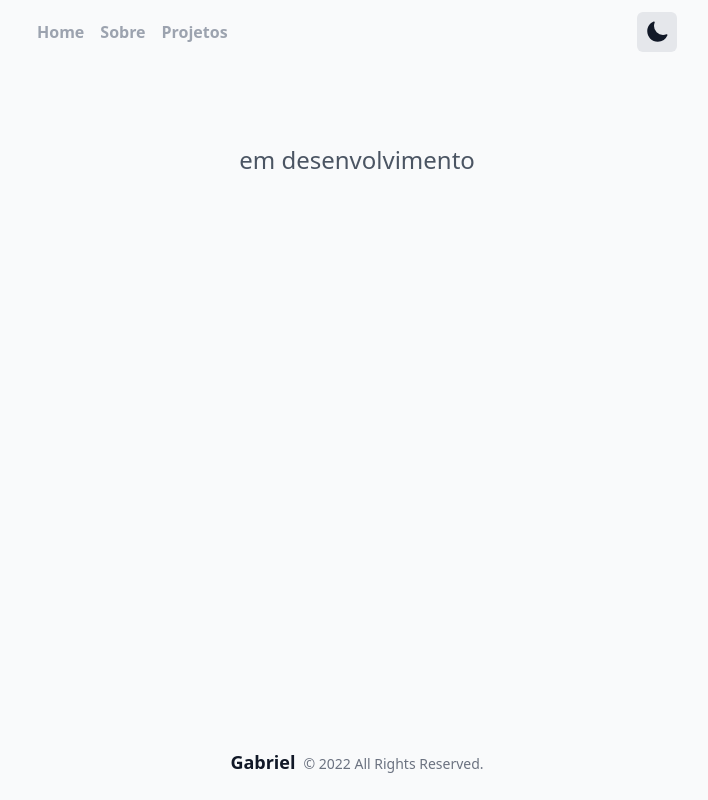
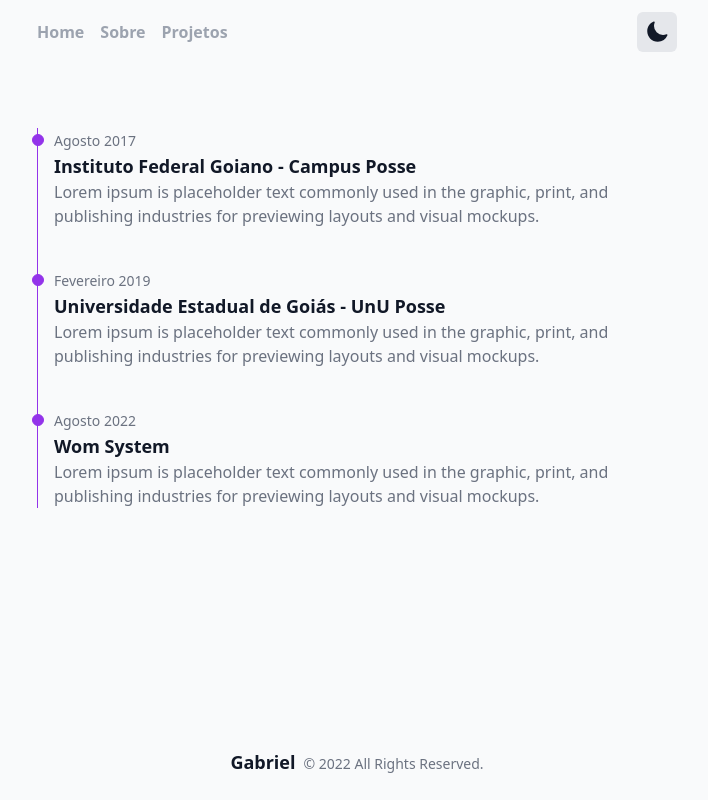
Before and after one commit to Gablier-R/Next-Portifolio, a Next.js app: page /about in a window 1280 px wide. Shown: the whole page, without its empty margins (283-991 px from the left). Built offline with nearby package versions, Linux system fonts and the light colour scheme.

Commit message:
Ajusttando, about e modal

```diff
--- a/components/Modal.js
+++ b/components/Modal.js
@@ -1,6 +1,8 @@
 import { useState } from "react"
 import emailjs from '@emailjs/browser'
 import Button from "./Button"
+
+import { FontAwesomeIcon } from "@fortawesome/react-fontawesome";
 
 const Modal = ({ id='modal',onClose = () => {} }) => {
 
@@ -31,6 +33,7 @@ const Modal = ({ id='modal',onClose = () => {} }) => {
         setEmail('')
         setMessage('')
 
+
     }, (err) => {
         console.log("Erro:",err)
     })
@@ -42,36 +45,45 @@ return(
 
         <div id={id} onClick={handleOutsideClick} className="fixed inset-0 bg-black bg-opacity-50 backdrop-blur-md flex justify-center items-center flex-col ">
         <div className=" bg-black dark:bg-gray-50 justify-center items-center p-10 flex flex-col rounded-md">
-        <h3 className="text-4xl my-3 text-gray-400 text-center">Contato</h3>
+        <h3 className="text-4xl my-3  text-white dark:text-gray-900 text-center">Contato</h3>
         <section className="mt-16 ">
 
-            <form className=' w-80 flex flex-col space-y-12 text-gray-400 bg-transparent font-semibold' onSubmit={sendEmail}>
-                <input
-                    className="py-1 outline-none bg-transparent border-gray-600 border-b-2 focus:border-purple-600 duration-300 focus:outline-none"
+            <form className=' w-80 flex flex-col space-y-12 text-white dark:text-gray-900 bg-transparent font-semibold' onSubmit={sendEmail}>
+
+            <div class="relative z-0">
+                    <input id="floating_standard" class="block py-2.5 px-0 w-full text-sm bg-transparent border-0 border-b-2 border-gray-400 appearance-none dark:border-gray-600 dark:focus:border-purple-600 focus:outline-none focus:ring-0 focus:border-purple-600 peer"
                     type="text"
-                    placeholder="seu nome"
+                    placeholder=" "
                     onChange={(e) => setName(e.target.value)}
                     value={name}
-                />
-                <input
-                    className="py-1 outline-none bg-transparent border-gray-600  border-b-2 focus:border-purple-600 duration-300 focus:outline-none"
+                    />
+                    <label for="floating_standard" class="absolute text-sm  duration-300 transform -translate-y-6 scale-75 top-3 -z-10 origin-[0] peer-focus:left-0 peer-focus:text-purple-600 peer-focus:dark:text-purple-600 peer-placeholder-shown:scale-100 peer-placeholder-shown:translate-y-0 peer-focus:scale-75 peer-focus:-translate-y-6">Nome</label>
+                </div>
+
+                <div class="relative z-0">
+                    <input id="floating_standard" class="block py-2.5 px-0 w-full text-sm bg-transparent border-0 border-b-2 border-gray-400 appearance-none dark:border-gray-600 dark:focus:border-purple-600 focus:outline-none focus:ring-0 focus:border-purple-600 peer"
                     type="text"
-                    placeholder="seu email"
+                    placeholder=" "
                     onChange={(e) => setEmail(e.target.value)}
                     value={email}
-                />
-                <textarea
-                    className=" outline-none bg-transparent border-gray-600  border-b-2 focus:border-purple-600 duration-300 focus:outline-none "
-                    placeholder="sua mensagem..."
+                    />
+                    <label for="floating_standard" class="absolute text-sm duration-300 transform -translate-y-6 scale-75 top-3 -z-10 origin-[0] peer-focus:left-0 peer-focus:text-purple-600 peer-focus:dark:text-purple-600 peer-placeholder-shown:scale-100 peer-placeholder-shown:translate-y-0 peer-focus:scale-75 peer-focus:-translate-y-6">Email</label>
+                </div>
+
+                <div class="relative z-0">
+                    <input id="floating_standard" class="block py-2.5 px-0 w-full text-sm bg-transparent border-0 border-b-2 border-gray-400 appearance-none dark:border-gray-600 dark:focus:border-purple-600 focus:outline-none focus:ring-0 focus:border-purple-600 peer"
+                    type="text"
+                    placeholder=" "
                     onChange={(e) => setMessage(e.target.value)}
                     value={message}
-                />
+                    />
+                    <label for="floating_standard" class="absolute text-sm duration-300 transform -translate-y-6 scale-75 top-3 -z-10 origin-[0] peer-focus:left-0 peer-focus:text-purple-600 peer-focus:dark:text-purple-600 peer-placeholder-shown:scale-100 peer-placeholder-shown:translate-y-0 peer-focus:scale-75 peer-focus:-translate-y-6">Mensagem</label>
+                </div>
 
-                <Button className="bg-purple-600  text-white m-48 w-32 px-8 grid grid-cols-2 " type="submit" value="Enviar">
+
+
+                <Button className="bg-purple-600  text-white m-52 w-28 px-8 grid grid-cols-2  text-md" type="submit" value="Enviar">
                 Enviar
-                <svg className=" w-14 h-4 m-1.5 " xmlns="http://www.w3.org/2000/svg" viewBox="0 0 24 24" fill="currentColor">
-                <path d="M3.478 2.405a.75.75 0 00-.926.94l2.432 7.905H13.5a.75.75 0 010 1.5H4.984l-2.432 7.905a.75.75 0
-                00.926.94 60.519 60.519 0 0018.445-8.986.75.75 0 000-1.218A60.517 60.517 0 003.478 2.405z" /></svg>
                 </Button>
 
             </form>
--- /dev/null
+++ b/components/Sobre.js
@@ -0,0 +1,37 @@
+import React from "react";
+
+function Sobre () {
+    return (
+
+        <ol class="relative border-l border-purple-600">
+            <li class="mb-10 ml-4">
+                <div class="absolute w-3 h-3 bg-purple-600 rounded-full mt-1.5 -left-1.5 border border-purple-600 "></div>
+                <time class="mb-1 text-sm font-normal leading-none text-gray-500">Agosto 2017</time>
+                <h3 class="text-lg font-bold text-gray-900 dark:text-gray-200">Instituto Federal Goiano - Campus Posse</h3>
+                <p class="text-base font-normal text-gray-500">
+                Lorem ipsum is placeholder text commonly used in the graphic, print, and publishing industries for previewing layouts and visual mockups.
+                </p>
+            </li>
+            <li class="mb-10 ml-4">
+                <div class="absolute w-3 h-3 bg-purple-600 rounded-full mt-1.5 -left-1.5 border border-purple-600"></div>
+                <time class="mb-1 text-sm font-normal leading-none text-gray-500">Fevereiro 2019</time>
+                <h3 class="text-lg font-bold text-gray-900 dark:text-gray-200">Universidade Estadual de Goiás - UnU Posse</h3>
+                <p class="text-base font-normal text-gray-500">
+                Lorem ipsum is placeholder text commonly used in the graphic, print, and publishing industries for previewing layouts and visual mockups.
+                </p>
+            </li>
+            <li class="mb-10 ml-4">
+                <div class="absolute w-3 h-3 bg-purple-600 rounded-full mt-1.5 -left-1.5 border border-purple-600"></div>
+                <time class="mb-1 text-sm font-normal leading-none text-gray-500">Agosto 2022</time>
+                <h3 class="text-lg font-bold text-gray-900 dark:text-gray-200">Wom System</h3>
+                <p class="text-base font-normal text-gray-500">
+                Lorem ipsum is placeholder text commonly used in the graphic, print, and publishing industries for previewing layouts and visual mockups.
+                </p>
+            </li>
+        </ol>
+
+
+    )
+}
+
+export default Sobre
--- a/package.json
+++ b/package.json
@@ -14,6 +14,11 @@
   },
   "dependencies": {
     "@emailjs/browser": "^3.7.0",
+    "@fortawesome/fontawesome-svg-core": "^6.2.0",
+    "@fortawesome/free-brands-svg-icons": "^6.2.0",
+    "@fortawesome/free-regular-svg-icons": "^6.2.0",
+    "@fortawesome/free-solid-svg-icons": "^6.2.0",
+    "@fortawesome/react-fontawesome": "^0.2.0",
     "next": "12.3.1",
     "next-themes": "^0.2.1",
     "react": "18.2.0",
--- a/pages/about.js
+++ b/pages/about.js
@@ -1,9 +1,9 @@
-
+import Sobre from "../components/Sobre"
 
 const About = () => {
     return(
         <section className="mt-16">
-            <div className="text-center text-gray-600 front-semibold mt-20 text-2xl">em desenvolvimento</div>
+            <Sobre/>
         </section>
 
     )
--- a/sections/Hero.js
+++ b/sections/Hero.js
@@ -15,7 +15,6 @@ const Hero = () => {
             <span className="dark:text-purple-600"> Gabriel</span>
             </h1>
             <h3 className="text-4xl my-3"> um desenvolvedor web</h3>
-            <p className="text-gray-500 mb-8 ">"O que eu poderia falar sobre mim é...</p>
             <p className="text-gray-500 mb-8 "> Sou um grande apaixonado por tecnologia e esse mundo fascinante,
             sou vidrado em resolver problemas e descobrir novas tecnologias ou novos jeitos de fazer coisas simples."
             </p>
```
Also changed, not shown: 1 other file (tests, documents, lock files or other folders).
